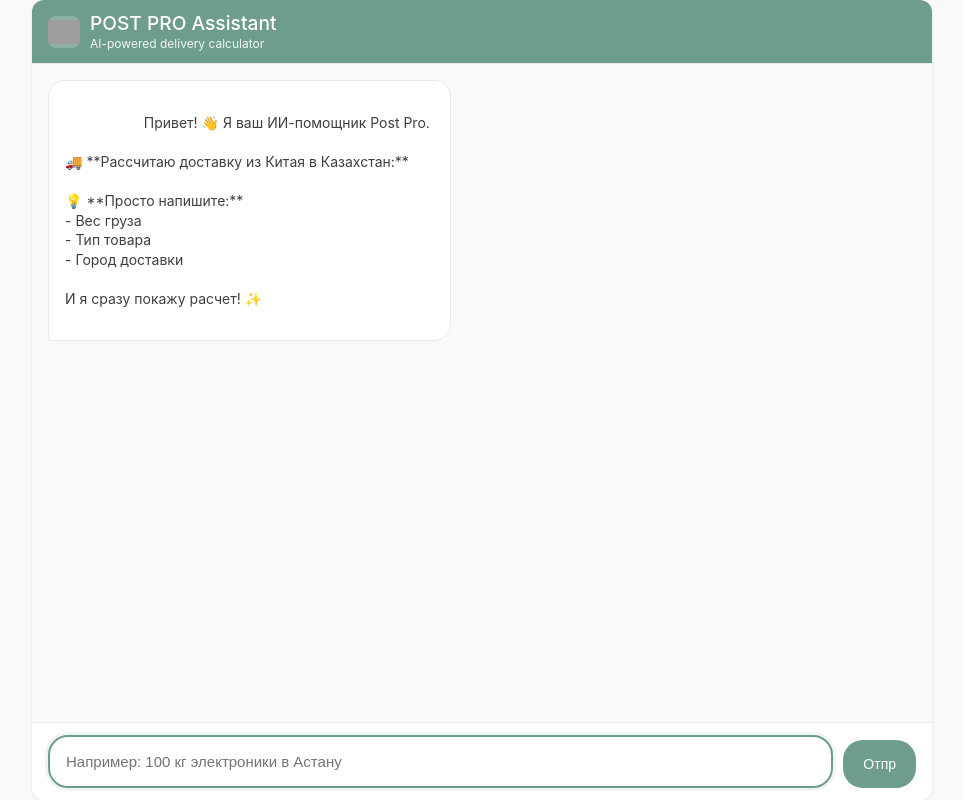
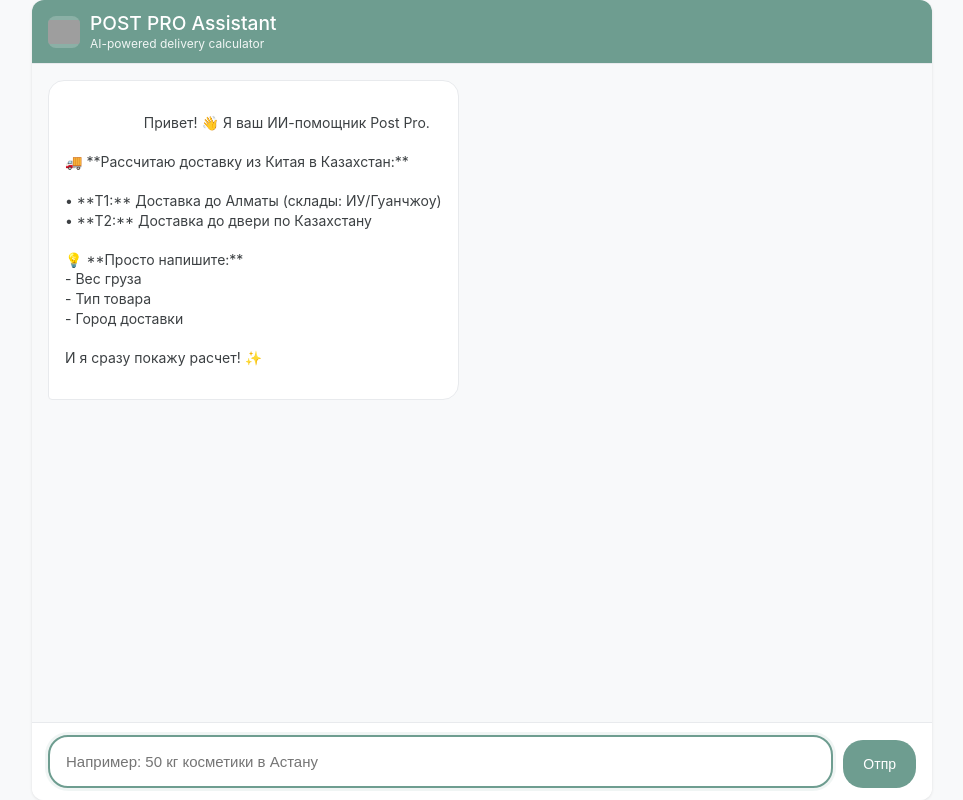
Before and after one commit to beketaitzhanov-ship-it/Post-Pro, a Python web app: template templates/index.html in a window 1280 px wide. Shown: the whole page, without its empty margins (158-1121 px from the left). Run offline with Jinja, Linux system fonts and the light colour scheme; the template is opened without the code that fills it, so the values that code supplies are empty; some web fonts are replaced; grey boxes are pictures that could not be loaded.

Commit message:
index.html

```diff
--- a/templates/index.html
+++ b/templates/index.html
@@ -372,6 +372,9 @@
 
 🚚 **Рассчитаю доставку из Китая в Казахстан:**
 
+• **Т1:** Доставка до Алматы (склады: ИУ/Гуанчжоу)
+• **Т2:** Доставка до двери по Казахстану
+
 💡 **Просто напишите:**
 - Вес груза
 - Тип товара
@@ -386,7 +389,7 @@
             <div class="input-container">
                 <textarea
                     id="message-input"
-                    placeholder="Например: 100 кг электроники в Астану"
+                    placeholder="Например: 50 кг косметики в Астану"
                     rows="1"
                     aria-label="Введите сообщение"
                 ></textarea>
@@ -401,7 +404,6 @@
         const messageInput = document.getElementById('message-input');
         const sendButton = document.getElementById('send-button');
         const chatMessages = document.getElementById('chat-messages');
-        let sessionId = 'session_' + Date.now();
 
         // Автоматическое увеличение высоты textarea
         messageInput.addEventListener('input', function() {
@@ -464,10 +466,7 @@
                     headers: {
                         'Content-Type': 'application/json',
                     },
-                    body: JSON.stringify({
-                        message: message,
-                        session_id: sessionId
-                    })
+                    body: JSON.stringify({message: message})
                 });
 
                 hideTypingIndicator();
```
